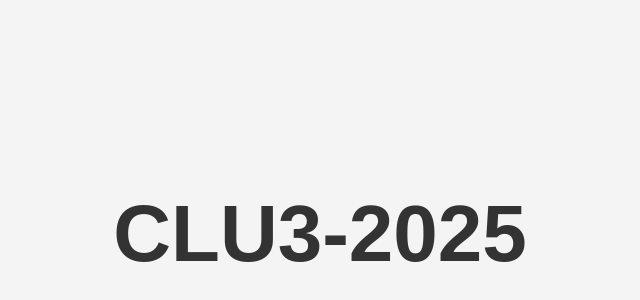
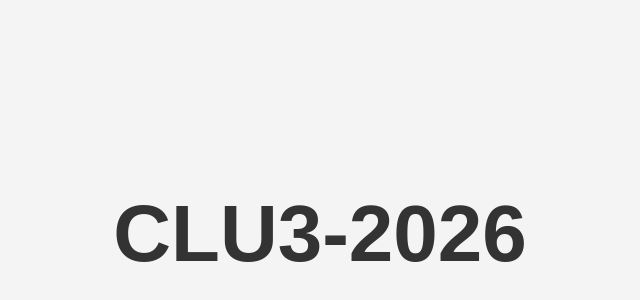
Before and after one commit to mattnida/mattnidadotcom, a plain HTML site: page QuizClue2.html in a window 1280 px wide. Shown: the part 166-466 px from the top of the page, 320-960 px from the left. Drawn offline with Linux system fonts and the light colour scheme.

Commit message:
Update QuizClue2.html

```diff
--- a/QuizClue2.html
+++ b/QuizClue2.html
@@ -22,6 +22,6 @@
     </style>
 </head>
 <body>
-    <h1>CLU3-2025</h1>
+    <h1>CLU3-2026</h1>
 </body>
 </html>
```
